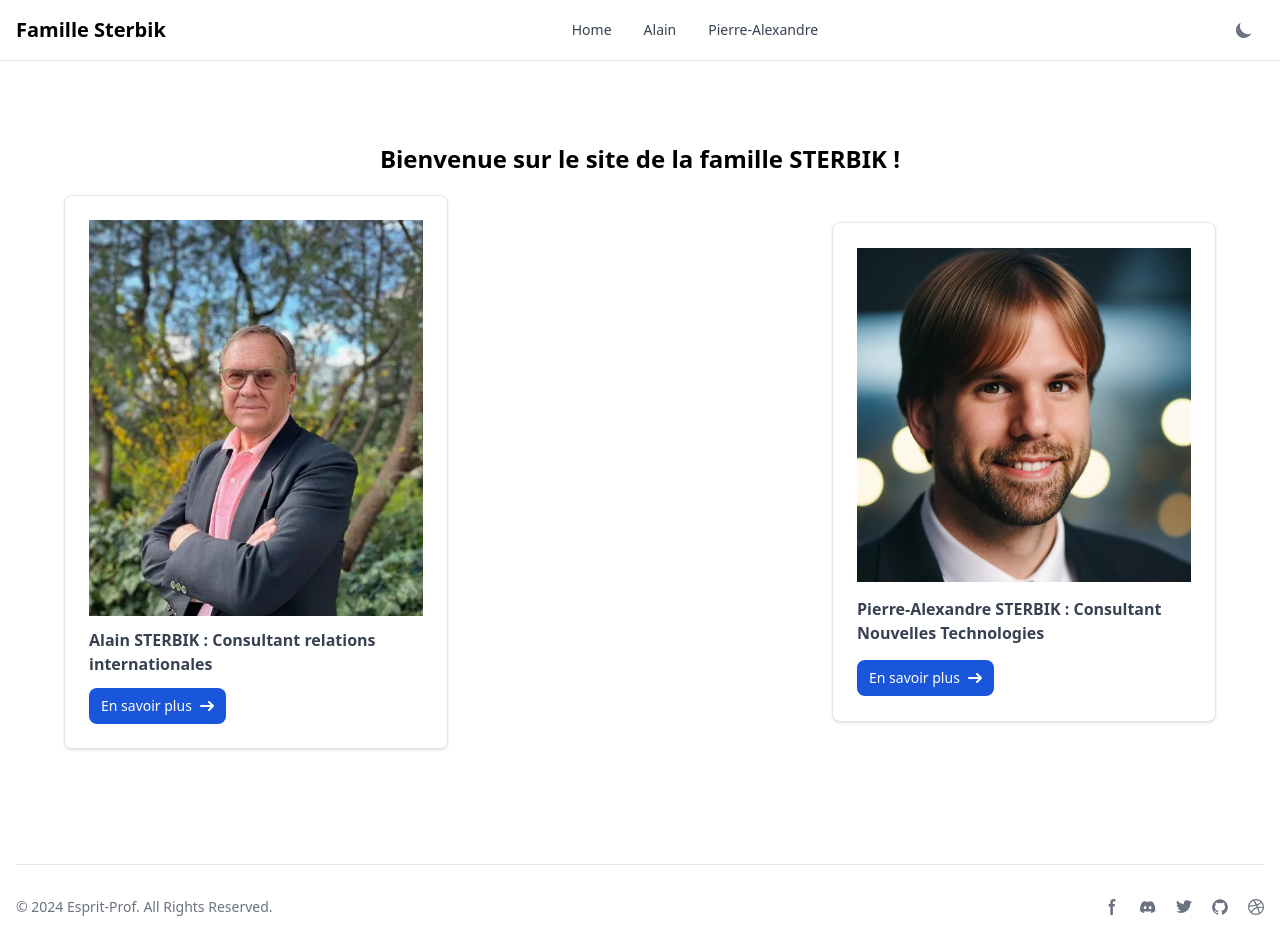
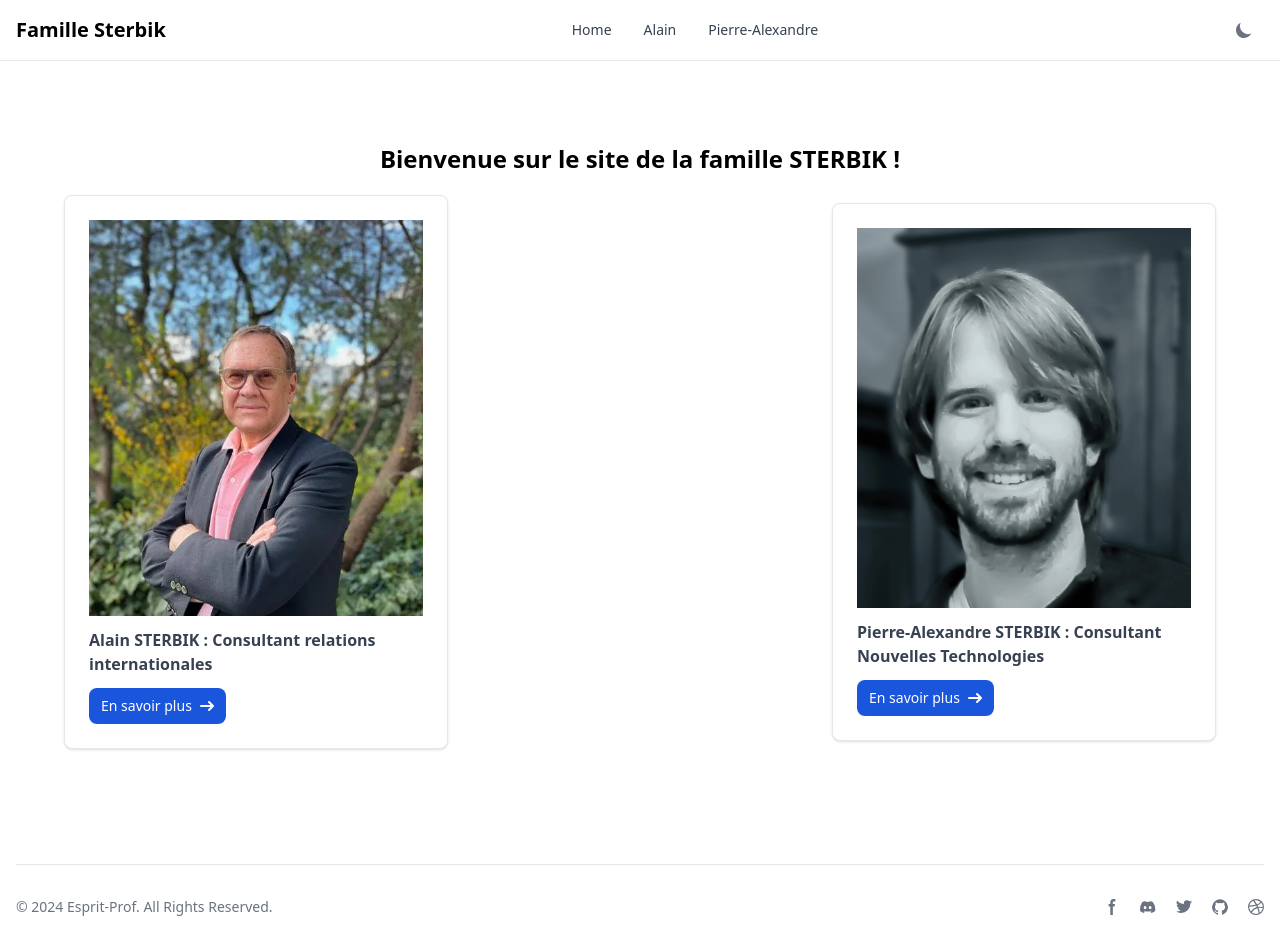
Before and after one commit to Manianise/sterbik-react, a React (Vite) app: page / in a window 1280 px wide. Built offline with nearby package versions, Linux system fonts and the light colour scheme; the HTML template or start-up script is replaced by a standard one.

Commit message:
Nouveau commit le : 25-10-2024

```diff
--- a/src/pages/Home.tsx
+++ b/src/pages/Home.tsx
@@ -29,7 +29,7 @@ export default function Home() {
 
                     <div style={{minHeight:"500px"}} className="flex flex-wrap items-center max-w-sm max-h-sm p-6 bg-white border border-gray-200 rounded-lg shadow dark:bg-gray-800 dark:border-gray-700">
                         <a href="#" className="flex justify-center">
-                            <img src="/assets/image.webp" alt="main_img" />
+                            <img src="/assets/selfie_blue.webp" alt="main_img" />
                         </a>
                         <p className="my-3 font-semibold text-gray-700 dark:text-gray-400">Pierre-Alexandre STERBIK : Consultant Nouvelles Technologies</p>
                         <a href="https://github.com/Manianise" className="inline-flex items-center px-3 py-2 text-sm font-medium text-center text-white bg-blue-700 rounded-lg hover:bg-blue-800 focus:ring-4 focus:outline-none focus:ring-blue-300 dark:bg-blue-600 dark:hover:bg-blue-700 dark:focus:ring-blue-800">
```
Also changed, not shown: public/assets/image.webp (deleted), public/assets/selfie_blue.webp (added).
